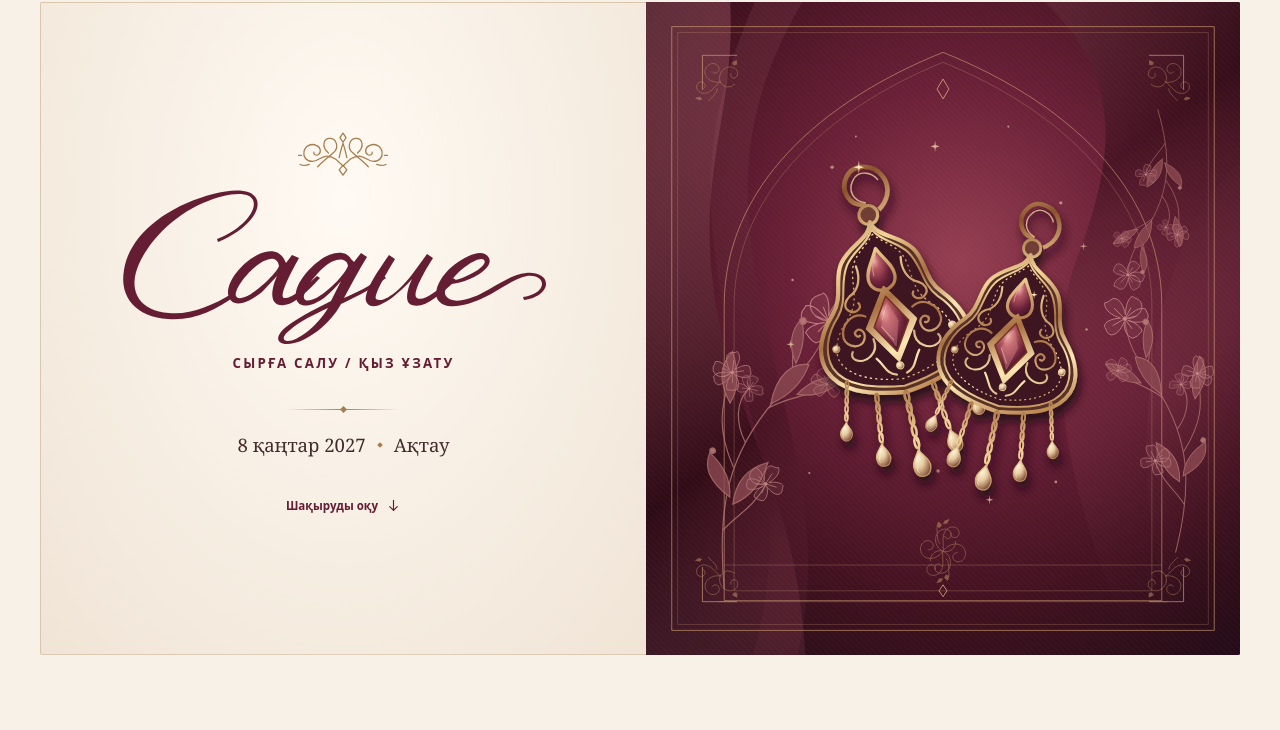
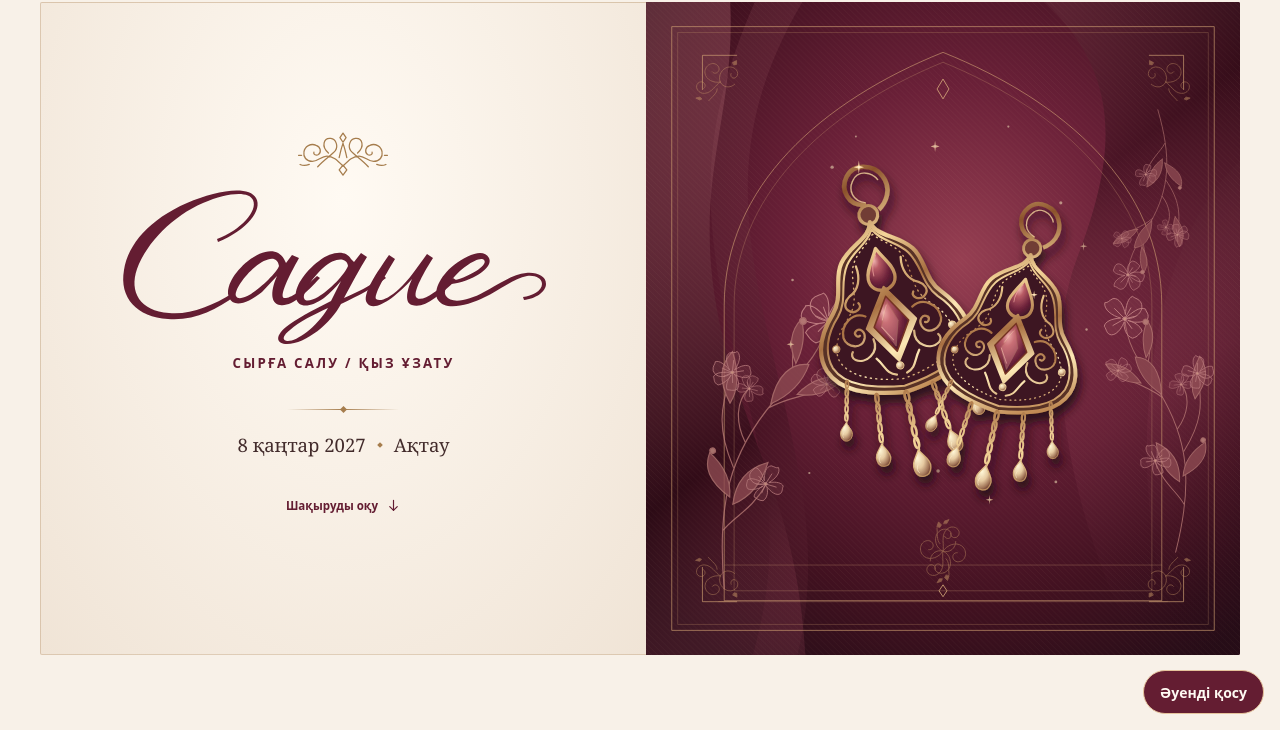
Before and after one commit to abaydulla07/sadie-invitation, a plain HTML site: page index.html in a window 1280 px wide. Shown: the part 70-800 px from the top of the page. Drawn offline with Linux system fonts and the light colour scheme.

Commit message:
Add music button styles to style.css

```diff
--- a/style.css
+++ b/style.css
@@ -362,3 +362,22 @@ a:focus-visible { outline: 2px solid currentColor; outline-offset: 5px; }
   *, *::before, *::after { animation: none !important; transition: none !important; }
   .calendar.waiting .event-heart path { stroke-dashoffset: 0; visibility: visible; }
 }
+.music-button {
+  position: fixed;
+  right: 16px;
+  bottom: calc(16px + env(safe-area-inset-bottom, 0px));
+  z-index: 10;
+  min-height: 44px;
+  padding: 10px 16px;
+  border: 1px solid #e5c39c;
+  border-radius: 999px;
+  background: #641d32;
+  color: #fffaf3;
+  font: 600 14px system-ui, sans-serif;
+  cursor: pointer;
+}
+
+.music-button:focus-visible {
+  outline: 2px solid #641d32;
+  outline-offset: 4px;
+}
```
